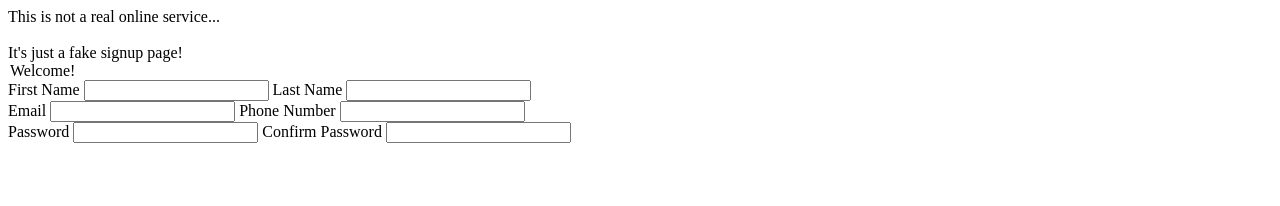
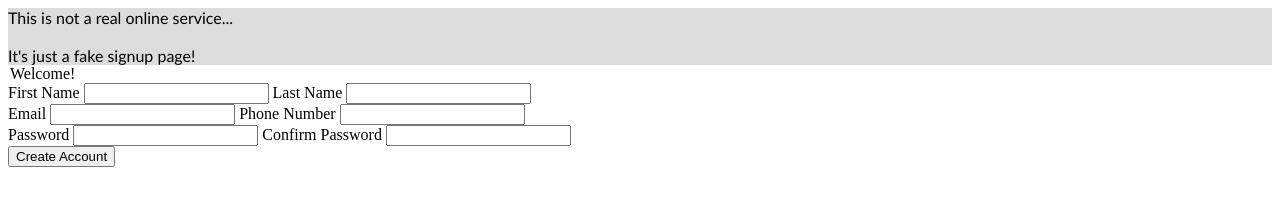
Before and after one commit to adoyle12/sign-up-form, a plain HTML site: page index.html in a window 1280 px wide. Drawn offline with Linux system fonts and the light colour scheme.

Commit message:
add initial styling to fluff section

```diff
--- a/index.html
+++ b/index.html
@@ -7,7 +7,7 @@
     <link rel="stylesheet" href="styles.css">
 </head>
 <body>
-    <div>
+    <div class="fluff">
         This is not a real online service...
         <br>
         <br>
@@ -34,6 +34,7 @@
                 <label for="password_confirm">Confirm Password</label>
                 <input type="password" name="password_confirm" id="password_confirm">
             </div>
+            <button type="submit">Create Account</button>
         </form>
     </div>
 </body>
--- a/styles.css
+++ b/styles.css
@@ -1,3 +1,8 @@
 p {
     color: red;
 }
+
+.fluff {
+    background-color: gainsboro;
+    font-family:'Trebuchet MS', 'Lucida Sans Unicode', 'Lucida Grande', 'Lucida Sans', Arial;
+}
```
